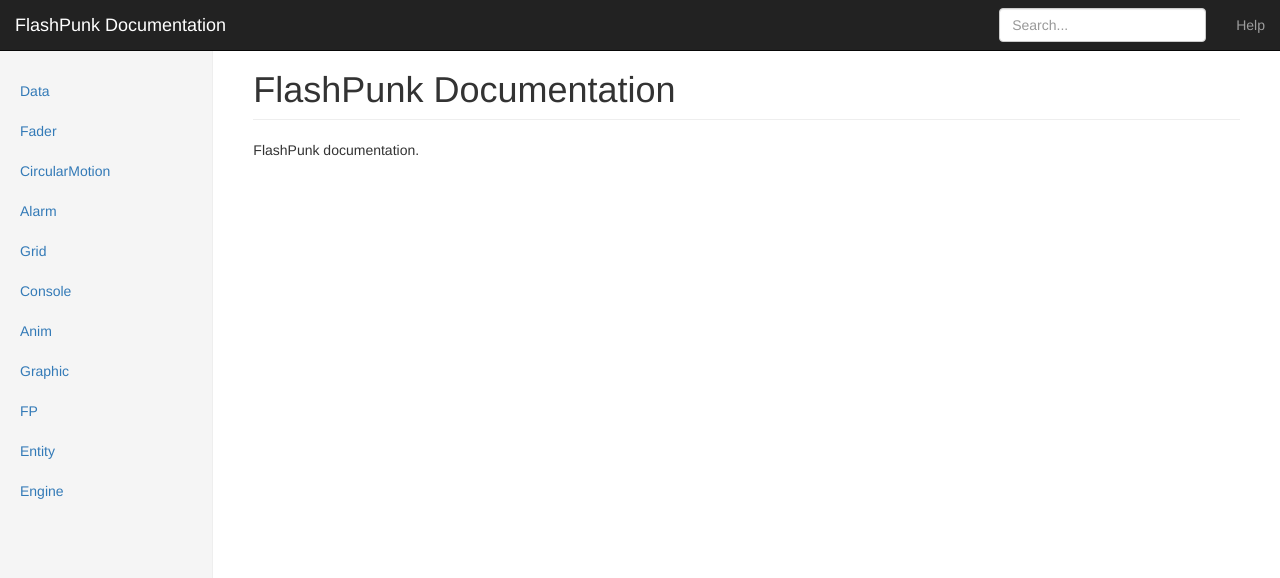
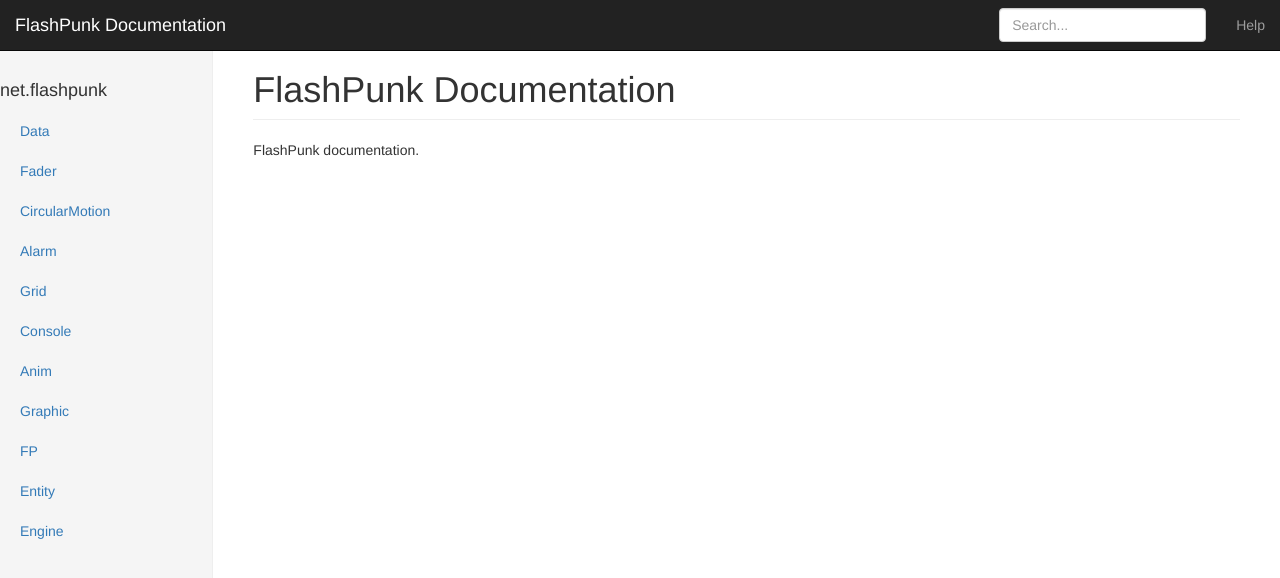
Before and after one commit to useflashpunk/flashpunk-docs, a Jekyll site: the page built from index.html, in a window 1280 px wide. Shown: the top 578 px of the page. Built offline with Jekyll 4.4.1, drawn with Linux system fonts in a browser that asks for light colours; nearby versions of some CDN libraries.

Commit message:
Update default.html

```diff
--- a/_layouts/default.html
+++ b/_layouts/default.html
@@ -126,6 +126,7 @@
       <div class="row">
         <div class="col-sm-3 col-md-2 sidebar">
           <ul class="nav nav-sidebar">
+            <h4>net.flashpunk</h4>
             {% for post in site.posts %}
               <li><a href="{{ site.baseurl }}{{ post.url }}">{{ post.title }}</a></li>
             {% endfor %}
```
